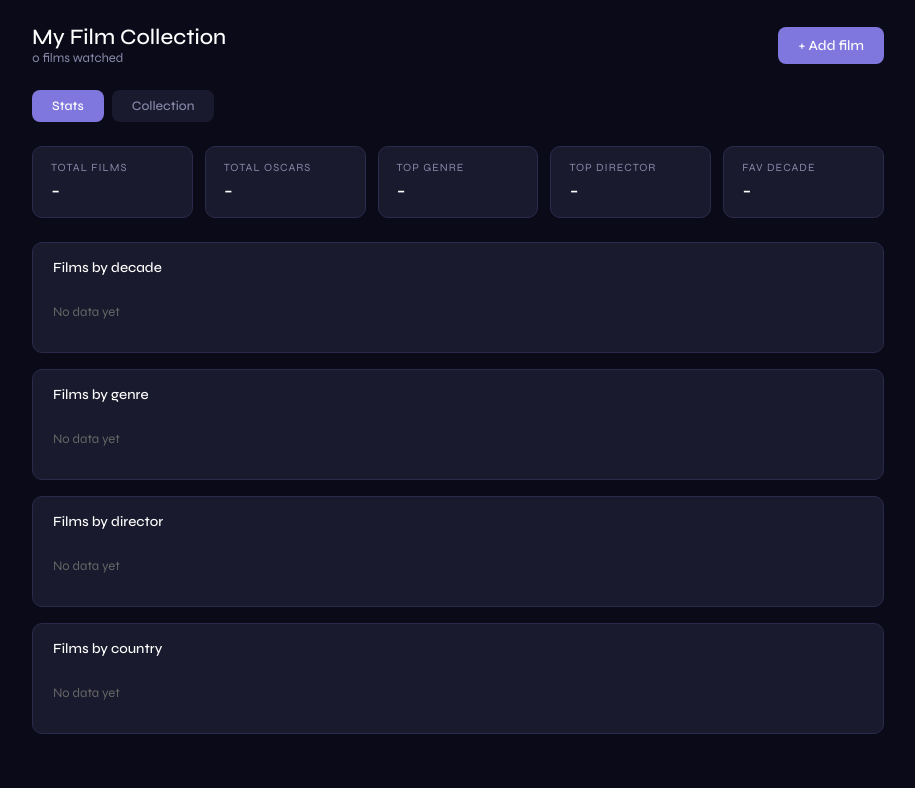
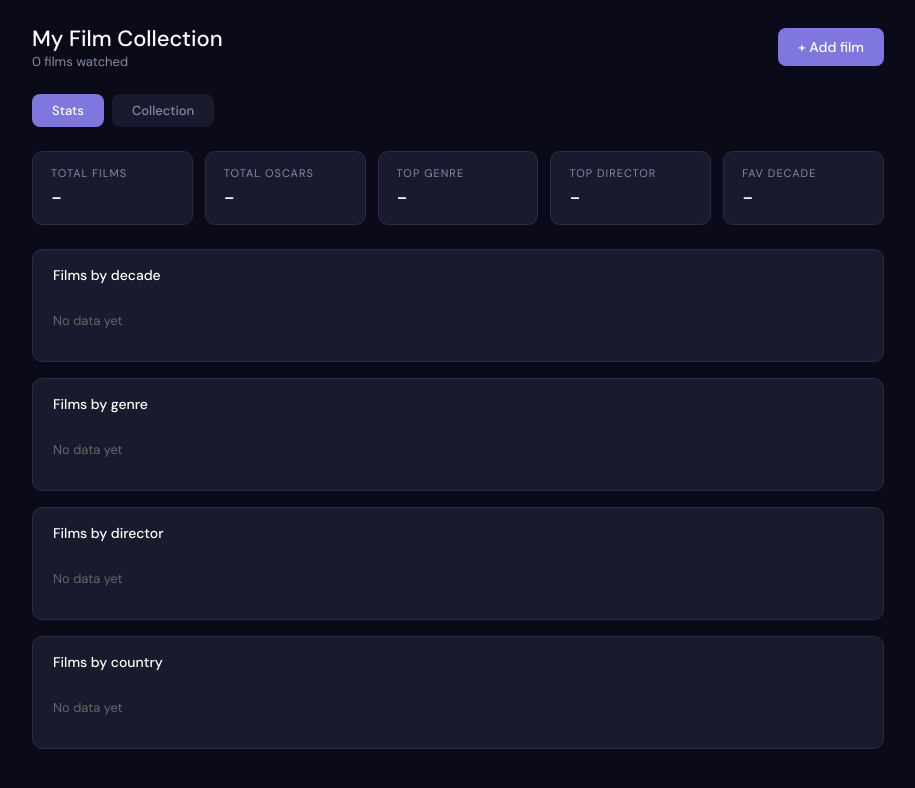
Before and after one commit to darlanbrandt/my-film-collection, a React (Vite) app: page / in a window 1280 px wide. Shown: the top 788 px of the page, without its empty margins (182-1097 px from the left). Built offline with nearby package versions, Linux system fonts and the light colour scheme.

Commit message:
Change font

```diff
--- a/src/index.css
+++ b/src/index.css
@@ -5,10 +5,10 @@
 }
 
 body {
-  font-family: 'Syne', sans-serif;
+  font-family: 'DM Sans', sans-serif;
   background: #0a0a18;
 }
 
 input, select, textarea, button {
-  font-family: 'Syne', sans-serif;
+  font-family: 'DM Sans', sans-serif;
 }
```
